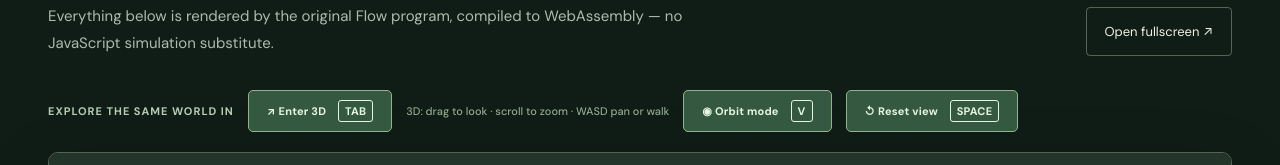
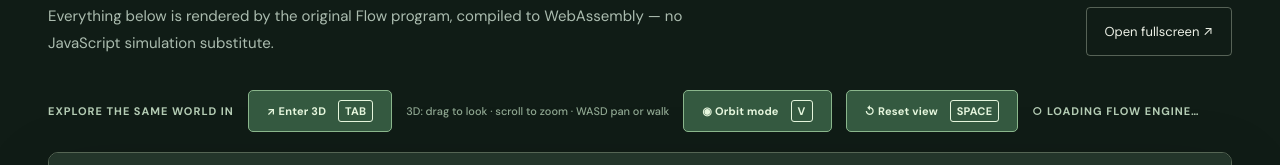
Before and after one commit to godofecht/flow-gun, a plain HTML site: page site/index.html in a window 1280 px wide. Shown: the part 1082-1247 px from the top of the page. Drawn offline with Linux system fonts and the light colour scheme.

Commit message:
ui(camera): show engine readiness and guard buttons until WebAssembly starts

```diff
--- a/site/index.html
+++ b/site/index.html
@@ -50,7 +50,7 @@
       <div class="wrap">
         <div class="section-label"><span class="section-marker">01</span><span>YOUR WORLD, IN MOTION</span><span class="hairline"></span><span class="live"><span class="dot"></span> LIVE WEBASSEMBLY</span></div>
         <div class="experience-head"><div><h2 id="garden-title">Make something <em>grow.</em></h2><p>Everything below is rendered by the original Flow program, compiled to WebAssembly — no JavaScript simulation substitute.</p></div><a class="outline-link" href="./garden/index.html?autostart=1" target="_blank" rel="noopener noreferrer">Open fullscreen ↗</a></div>
-        <div class="dimension-controls" role="group" aria-label="Garden dimension"><span>EXPLORE THE SAME WORLD IN</span><button id="toggle-dimension" type="button" aria-pressed="false">↗ Switch 2D / 3D <span class="dim-key">TAB</span></button><span class="dim-detail">3D: drag to look · scroll to zoom · WASD pan or walk</span><button id="camera-mode" type="button" aria-pressed="false">◉ Orbit / Walk <span class="dim-key">V</span></button><button id="camera-reset" type="button">↺ Reset view <span class="dim-key">SPACE</span></button></div>
+        <div class="dimension-controls" role="group" aria-label="Garden dimension"><span>EXPLORE THE SAME WORLD IN</span><button id="toggle-dimension" type="button" aria-pressed="false">↗ Switch 2D / 3D <span class="dim-key">TAB</span></button><span class="dim-detail">3D: drag to look · scroll to zoom · WASD pan or walk</span><button id="camera-mode" type="button" aria-pressed="false">◉ Orbit / Walk <span class="dim-key">V</span></button><button id="camera-reset" type="button">↺ Reset view <span class="dim-key">SPACE</span></button><span id="garden-runtime" class="runtime-status" role="status" aria-live="polite">○ LOADING FLOW ENGINE…</span></div>
         <div class="playground">
           <div class="frame-top"><span class="window-dot red"></span><span class="window-dot amber"></span><span class="window-dot green"></span><span class="window-title">flow-garden / living-system.flow</span><span class="wasm-badge">FLOW → WASM</span></div>
           <div class="game-area">
```
